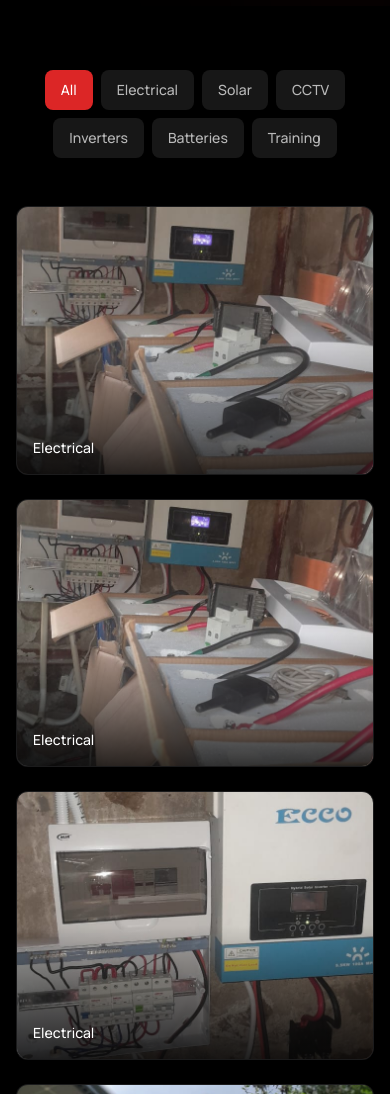
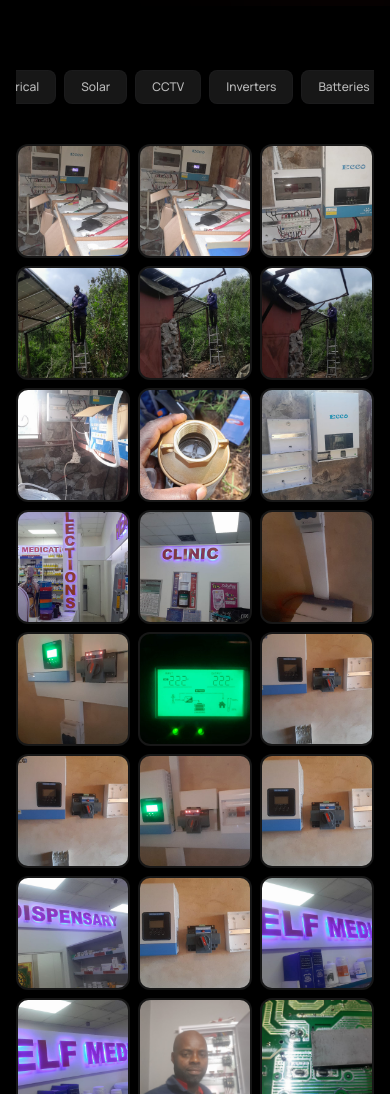
Before and after one commit to malikstopher-dev/jmoto-website, a Next.js app: page /projects in a window 390 px wide. Shown: the part 474-1568 px from the top of the page. Built offline with nearby package versions, Linux system fonts and the light colour scheme.

Commit message:
Fix projects gallery mobile layout - 3 columns on mobile, compact thumbnails, hover border

```diff
--- a/src/app/projects/page.tsx
+++ b/src/app/projects/page.tsx
@@ -135,15 +135,15 @@ export default function ProjectsPage() {
 
       <section className="py-16 lg:py-24 bg-black">
         <div className="max-w-7xl mx-auto px-4 sm:px-6 lg:px-8">
-          <div className="flex flex-wrap gap-2 mb-12 justify-center">
+          <div className="flex gap-2 mb-8 overflow-x-auto pb-2 justify-center md:justify-center scrollbar-hide">
             {categories.map((cat) => (
               <button
                 key={cat.key}
                 onClick={() => setActiveCategory(cat.key)}
-                className={`px-4 py-2.5 rounded-lg text-sm font-medium transition-all ${
+                className={`px-4 py-2 rounded-lg text-xs sm:text-sm font-medium transition-all whitespace-nowrap flex-shrink-0 ${
                   activeCategory === cat.key
                     ? "bg-jmoto-red text-white"
-                    : "bg-jmoto-charcoal text-white/70 hover:bg-jmoto-grey/50 hover:text-white"
+                    : "bg-jmoto-charcoal text-white/70 hover:bg-jmoto-grey/50 hover:text-white border border-jmoto-grey/30"
                 }`}
               >
                 {cat.label}
@@ -152,7 +152,7 @@ export default function ProjectsPage() {
           </div>
 
           {displayImages.length > 0 ? (
-            <div className="grid grid-cols-1 sm:grid-cols-2 lg:grid-cols-3 gap-6">
+            <div className="grid grid-cols-3 sm:grid-cols-3 md:grid-cols-4 lg:grid-cols-5 gap-2 sm:gap-3 md:gap-4">
               {displayImages.map((img, index) => {
                 const categoryImages = activeCategory === "all"
                   ? galleryData[img.category]
@@ -163,7 +163,7 @@ export default function ProjectsPage() {
                 return (
                   <div
                     key={`${img.category}-${index}`}
-                    className={`group relative aspect-[4/3] rounded-xl overflow-hidden bg-jmoto-charcoal border border-jmoto-grey/30 cursor-pointer ${isShocking ? "project-shock" : ""}`}
+                    className={`group relative aspect-square rounded-xl overflow-hidden bg-jmoto-charcoal border-2 border-transparent cursor-pointer hover:border-jmoto-red/60 transition-all duration-200 ${isShocking ? "project-shock" : "hover:shadow-lg hover:shadow-jmoto-red/20"}`}
                     onClick={() => openLightbox(categoryImages, categoryIndex, img.category, index)}
                     role="button"
                     tabIndex={0}
@@ -174,23 +174,17 @@ export default function ProjectsPage() {
                       src={img.src}
                       alt={`${categoryLabels[img.category]} project`}
                       fill
-                      className={`object-cover transition-transform duration-500 group-hover:scale-105 ${isShocking ? "scale-110" : ""}`}
-                      sizes="(max-width: 768px) 100vw, (max-width: 1200px) 50vw, 33vw"
+                      className={`object-cover transition-transform duration-300 group-hover:scale-110 ${isShocking ? "scale-110" : ""}`}
+                      sizes="(max-width: 640px) 33vw, (max-width: 768px) 33vw, (max-width: 1024px) 25vw, 20vw"
                     />
                     {isShocking && (
                       <div className="absolute inset-0 project-shock-overlay" />
                     )}
-                    <div className="absolute inset-0 bg-gradient-to-t from-black/80 via-transparent to-transparent" />
-                    <div className="absolute inset-0 flex items-center justify-center opacity-0 group-hover:opacity-100 transition-opacity duration-300 bg-black/30">
-                      <div className="w-12 h-12 rounded-full bg-black/60 border border-white/30 flex items-center justify-center">
-                        <svg className="w-5 h-5 text-white" fill="none" viewBox="0 0 24 24" stroke="currentColor">
+                    <div className="absolute inset-0 flex items-center justify-center opacity-0 group-hover:opacity-100 transition-opacity duration-200 bg-black/40">
+                      <div className="w-8 h-8 rounded-full bg-black/70 border border-white/20 flex items-center justify-center">
+                        <svg className="w-4 h-4 text-white" fill="none" viewBox="0 0 24 24" stroke="currentColor">
                           <path strokeLinecap="round" strokeLinejoin="round" strokeWidth={2} d="M21 21l-6-6m2-5a7 7 0 11-14 0 7 7 0 0114 0zM10 7v3m0 0v3m0-3h3m-3 0H7" />
                         </svg>
-                      </div>
-                    </div>
-                    <div className="absolute inset-0 flex items-end p-4">
-                      <div>
-                        <p className="text-white font-medium text-sm">{categoryLabels[img.category]}</p>
                       </div>
                     </div>
                   </div>
```
